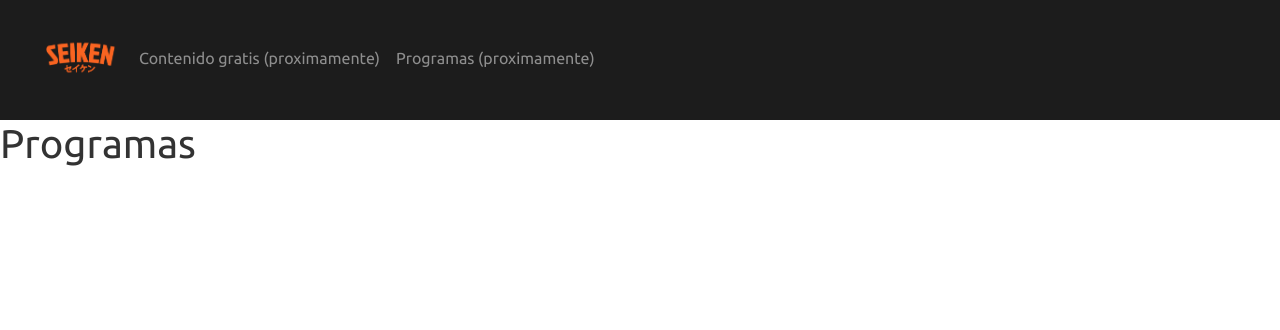
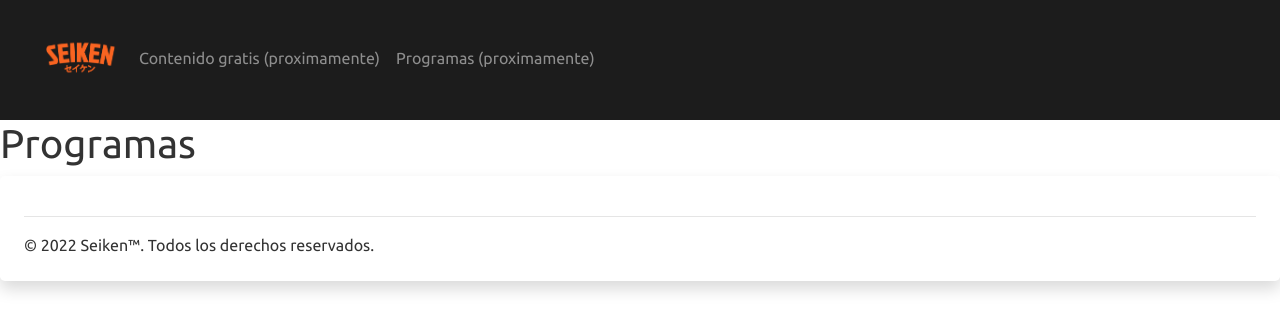
Before and after one commit to ignacio1511/SeikenWeb-v1, a Next.js app in the folder frontend/: page /programas in a window 1280 px wide. Shown: the top 330 px of the page. Built offline with nearby package versions, Linux system fonts and the light colour scheme.

Commit message:
Footer + Button scroll

```diff
--- a/frontend/components/Contact.js
+++ b/frontend/components/Contact.js
@@ -50,7 +50,7 @@ export default function Contact() {
             <h1 className='text-center text-xl'>Descarga nuestra rutina de entrenamiento en casa 3 veces por semana gratis </h1>
 
             <img className ="mt-3" src='/images/ebookCover.png' />
-
+            <div id="Datos-contactos">
                 <section className='text-sm mt-3'>
                 <p className =""> Nuestro método de entrenamiento único te permite definir tu cuerpo invirtiendo solo 2 horas y 30 minutos semanales. </p>
                 <p className='mt-3'> La rutina está enfocada para hacerse en el gimnasio, sin embargo también hay una rutina alterna altamente efectiva para los que entrenan en casa con poco equipo.</p>
@@ -142,6 +142,7 @@ export default function Contact() {
 
                 </label>
             </div>
+        </div>
     </section>
 
   )
--- a/frontend/components/Container.js
+++ b/frontend/components/Container.js
@@ -19,7 +19,7 @@ const Container = ({titulo,children}) =>(
         <div>
             {children}
         </div>
-
+        <Footer/>
     </div>
 )
 export default Container;
--- a/frontend/components/Hero.js
+++ b/frontend/components/Hero.js
@@ -1,5 +1,5 @@
 import React from 'react'
-
+import Link from 'next/link';
 const Hero=(props)=>{
     return (
         <>
@@ -9,7 +9,10 @@ const Hero=(props)=>{
                 <div className='absolute lg:pt-20 mt-10 pt-3 lg:mt-20 inset-0 justify-center items-center mx-10'>
                     <h1 className='text-center text-2xl lg:text-5xl text-white'> Transforma tu cuerpo entrenando 3 veces por semana y sin hacer dieta </h1>
                     <p className='text-center text-sm text-white container mt-3'>Somos Seiken, una comunidad de jovenes emprendedores que buscamos potenciar nuestra salud y condición física, sin dejar de lado nuestras demás responsabilidades. </p>
-                    <button type="submit" class="mt-4 mx-10 justify-center btn btn-primary bg-orange-700" name="action" valu="submit" data-toggle="button" aria-pressed="false" autocomplete="off">Descarga la rutina GRATIS</button>K                </div>
+                    <Link href="#Datos-contactos">
+                        <button type="submit" class="mt-4 mx-10 justify-center btn btn-primary bg-orange-700" name="action" valu="submit" data-toggle="button" aria-pressed="false" autocomplete="off">Descarga la rutina GRATIS</button>
+                    </Link>
+                </div>
             </section>
         </>
 
--- a/frontend/components/footer.js
+++ b/frontend/components/footer.js
@@ -7,17 +7,13 @@ import { FaHeart } from "react-icons/fa";
 import styles from '../styles/Footer.module.css'
 const Footer = () => {
   return (
-    <footer className={styles.footer}>
-      <div className="footer__social">
-        <a href="https://www.instagram.com/speak.up.tech/">
-          <FaInstagram size="40"  color="#fff"/>
-        </a>
-        <a href="https://www.youtube.com/c/SpeakupTech">
-          <FaYoutube size="40"  color="#fff"/>
-        </a>
-      </div>
-      <p style={{color: 'white'}}>Made with by Speak up Tech<FaHeart color="#B51942"/>Hello</p>
-    </footer>
+<footer class="p-4 bg-white rounded-lg shadow md:px-6 md:py-8 dark:bg-gray-800">
+    <div class="sm:flex sm:items-center sm:justify-between">
+    </div>
+    <hr class="my-6 border-gray-200 sm:mx-auto dark:border-gray-300 lg:my-8" />
+    <span class="block text-sm text-gray-500 sm:text-center dark:text-gray-400">© 2022 Seiken™. Todos los derechos reservados.
+    </span>
+</footer>
   )
 }
 export default Footer
--- a/frontend/pages/index.js
+++ b/frontend/pages/index.js
@@ -1,6 +1,7 @@
 import Contact from '../components/Contact'
 import Container from '../components/Container'
 import Hero from '../components/Hero'
+import Footer from '../components/Footer'
 import {useEffect} from 'react'
 import {useRouter} from 'next/router'
 
```
Also changed, not shown: 1 other file (tests, documents, lock files or other folders). Lines whose indentation alone changed are shown as unchanged.
